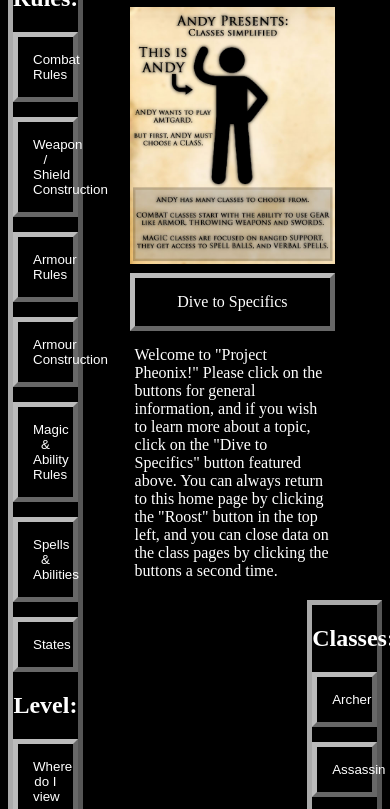
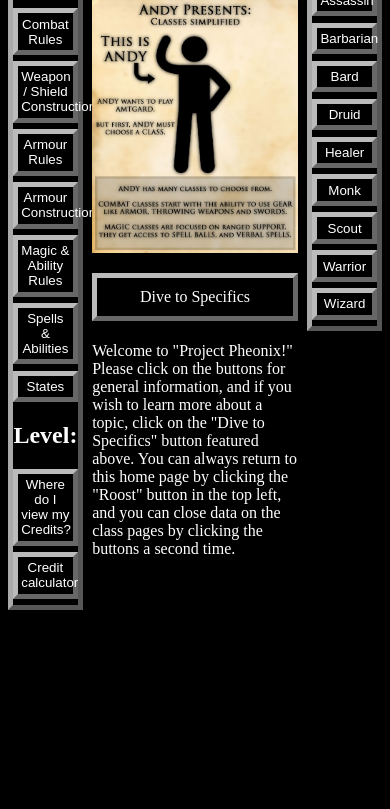
Before and after one commit to croz0034/Project-Pheonix, a plain HTML site: page index.html in a window 390 px wide. Shown: the part 133-942 px from the top of the page. After the commit the page ends 844 px from the top, so only its background shows below. Drawn offline with Linux system fonts and the light colour scheme.

Commit message:
resizing
attempts to make mobile friendly

```diff
--- a/CSS/main.css
+++ b/CSS/main.css
@@ -4,29 +4,19 @@
     box-sizing: border-box;
     text-align: center;
 }
-p {text-align: left;
-margin: 5px}
+p {text-align: left;}
 
 strong{
     color: cornflowerblue;
 }
 
 .leftBar{
-      width: 20%;
+    width: 20%;
     height: 100%;
     float: left;
     border: 5px outset #aaa;
     text-align: center;
     display: inline-block;
-}
-button, a {
-    display:block;
-    border: 5px outset #bbb;
-    margin: 15px;
-    padding: 15px;
-    width:100%;
-    margin: 0;
-    margin-bottom: 15px;
 }
 .rightBar{
     width: 20%;
@@ -36,6 +26,15 @@ button, a {
     text-align: center;
     display: inline-block;
 }
+button, a {
+    display:block;
+    border: 5px outset #bbb;
+    margin: 15px;
+    padding: 5%;
+    width:100%;
+    margin: 0;
+    margin-bottom: 10%;
+}
 
 
 #last {
@@ -43,11 +42,10 @@ button, a {
 main {
     width:55%;
     display: inline-block;
-    margin: 15px
-
-}
+    margin: 1%; }
 main img {
-    width: 100%;
+    max-width: 100%;
+    max-height: 80%;
 }
 
 .active {
```
